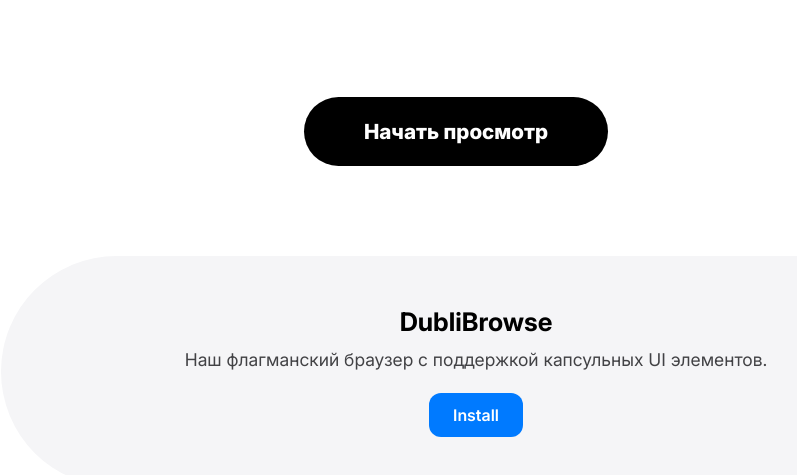
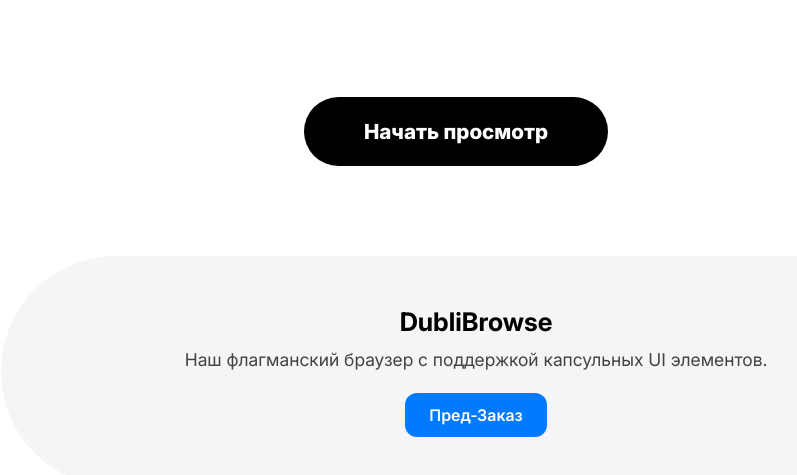
Before and after one commit to DimazikYTBR/dublikata.store, a plain HTML site: page index.html in a window 1280 px wide. Shown: the part 425-900 px from the top of the page, without its empty margins (184-981 px from the left). Drawn offline with Linux system fonts and the light colour scheme.

Commit message:
укцкцукцукуцкцукцу

```diff
--- a/index.html
+++ b/index.html
@@ -37,7 +37,7 @@
             <div class="card">
                 <h3>DubliBrowse</h3>
                 <p>Наш флагманский браузер с поддержкой капсульных UI элементов.</p>
-                <a href="https://raw.githubusercontent.com/DimazikYTBR/dublikata.store/main/files/result.zip" class="slide-btn" style="background: #007aff; color: #fff;">Install</a>
+                <a href="" class="slide-btn" style="background: #007aff; color: #fff;">Пред-Заказ</a>
             </div>
         </section>
     </main>
```
